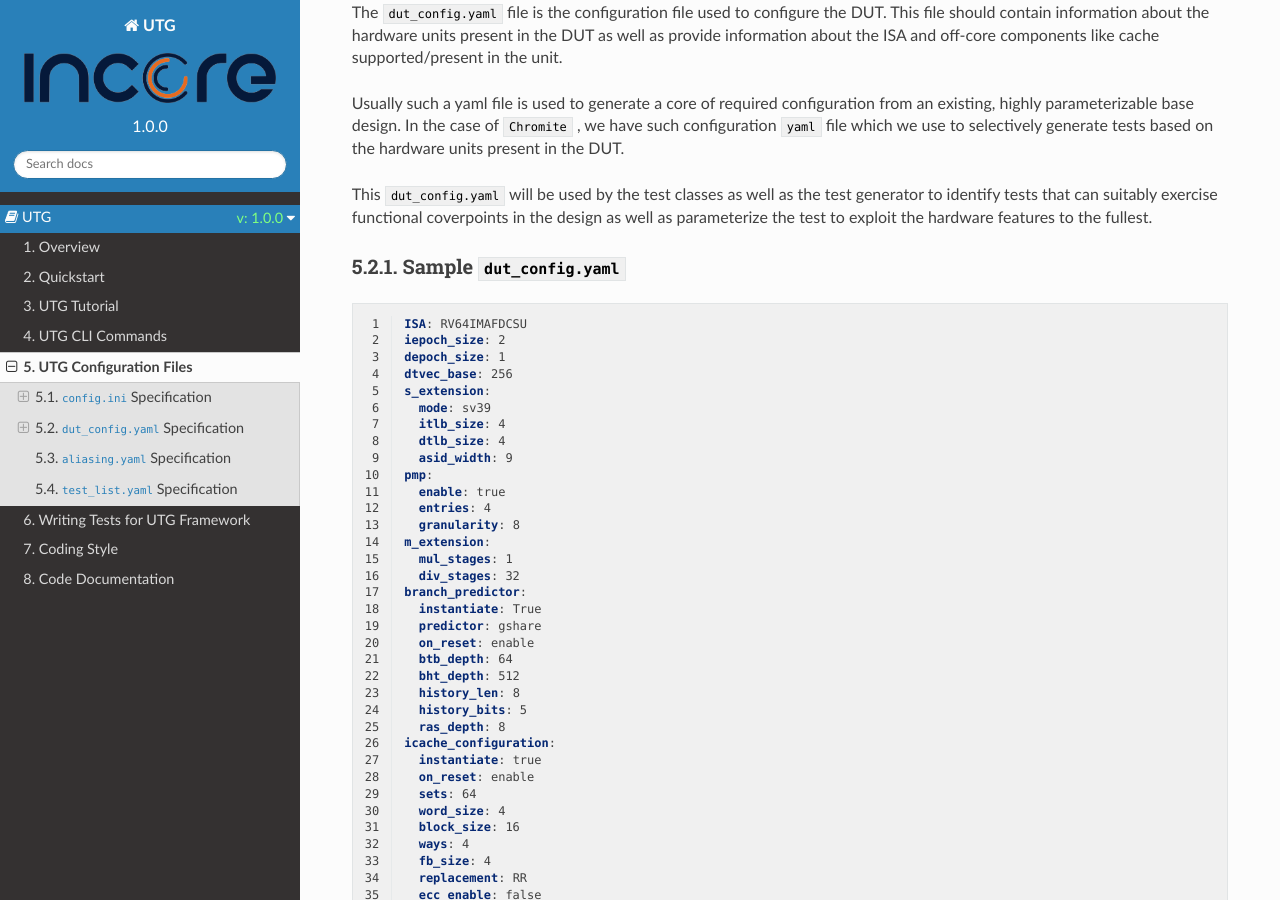
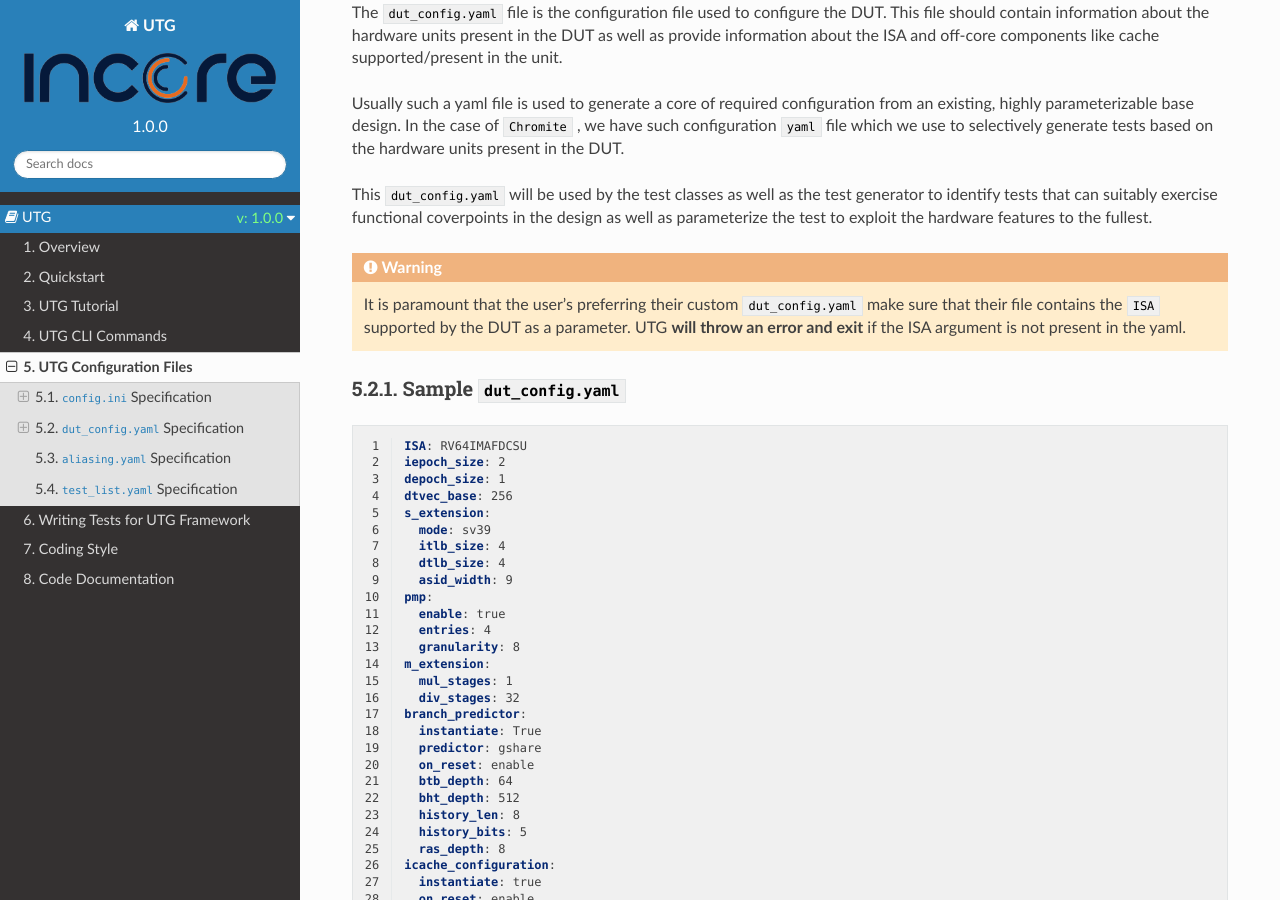
Before and after one commit to incoresemi/uatg, a Sphinx documentation site: the page built from docs/source/configuration_files.rst, in a window 1280 px wide and 900 px high, scrolled down 2266 px. Built offline with Sphinx 7.4.7 and the Read the Docs theme 2.0.0, drawn with Linux system fonts in a browser that asks for light colours; pages that are not in the unit, such as notebooks, are missing from menus.

Commit message:
add warning stating ISA string is mandatory in dut_config.yaml

```diff
--- a/docs/source/configuration_files.rst
+++ b/docs/source/configuration_files.rst
@@ -138,6 +138,11 @@ This ``dut_config.yaml`` will be used by the test classes as well as the test
 generator to identify tests that can suitably exercise functional coverpoints
 in the design as well as parameterize the test to exploit the hardware features
 to the fullest.
+
+.. warning:: It is paramount that the user's preferring their custom
+   ``dut_config.yaml`` make sure that their file contains the ``ISA`` supported
+   by the DUT as a parameter. UTG **will throw an error and exit** if the ISA
+   argument is not present in the yaml.
 
 Sample ``dut_config.yaml``
 --------------------------
```
